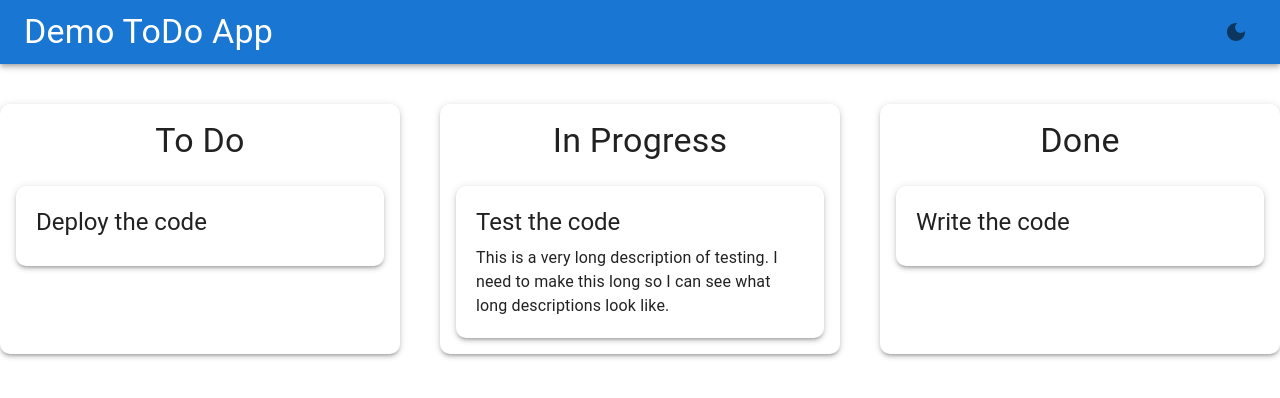
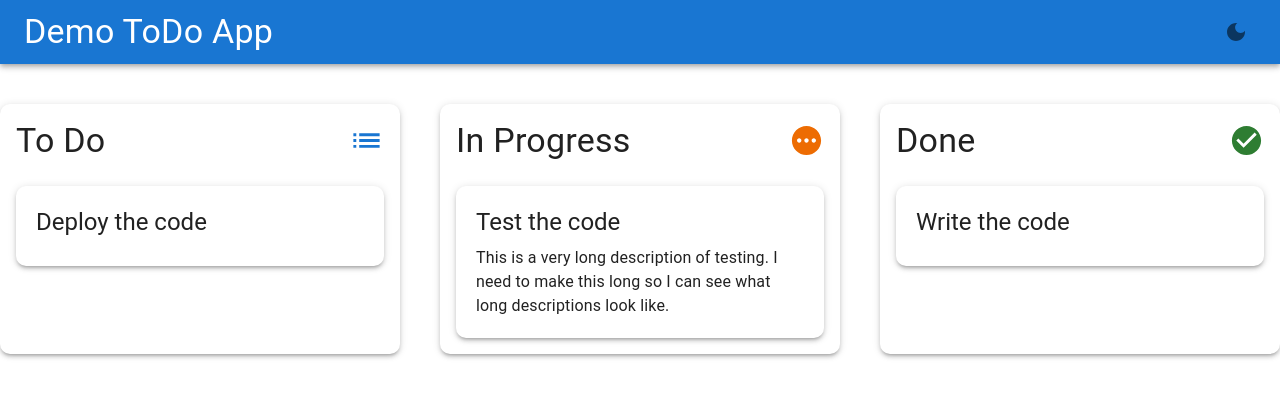
Before and after one commit to DalySoftware/ToDoDemo, a React (Vite) app in the folder frontend/: page / in a window 1280 px wide. Shown: the top 398 px of the page. Built offline with nearby package versions, Linux system fonts and the light colour scheme.

Commit message:
Add a status icon to columns

```diff
--- a/frontend/src/api/tasks.ts
+++ b/frontend/src/api/tasks.ts
@@ -8,7 +8,7 @@ const taskSchema = z.object({
 });
 
 type Task = z.infer<typeof taskSchema>;
-type TaskStatus = Pick<Task, "status">;
+type TaskStatus = Task["status"];
 
 export { taskStatuses };
 export type { Task, TaskStatus };
--- /dev/null
+++ b/frontend/src/components/StatusChip.tsx
@@ -0,0 +1,17 @@
+import { ReactNode } from "react";
+import { TaskStatus } from "../api/tasks";
+import ListIcon from '@mui/icons-material/List';
+import CheckCircle from "@mui/icons-material/CheckCircle";
+import PendingIcon from '@mui/icons-material/Pending';
+
+const mapping: Record<TaskStatus, ReactNode> =  {
+    "To Do": <ListIcon fontSize="large" color="primary"/>,
+    "In Progress": <PendingIcon  fontSize="large" color="warning"/>,
+    "Done": <CheckCircle  fontSize="large" color="success"/>,
+}
+
+const StatusIcon = ({status}: { status: TaskStatus}) => (
+    mapping[status]
+)
+
+export { StatusIcon }
--- a/frontend/src/components/StatusColumn.tsx
+++ b/frontend/src/components/StatusColumn.tsx
@@ -1,7 +1,8 @@
 import Card from "@mui/material/Card/Card";
 import Typography from "@mui/material/Typography/Typography";
-import { Task } from "../api/tasks";
+import { Task, TaskStatus } from "../api/tasks";
 import Stack from "@mui/material/Stack/Stack";
+import { StatusIcon } from "./StatusChip";
 
 const TaskCard = ({ task }: { task: Task }) => (
   <Card>
@@ -10,12 +11,12 @@ const TaskCard = ({ task }: { task: Task }) => (
       <Typography variant="h5" component="h3">
         {task.title}
       </Typography>
-      <Typography variant="body1">{task.description}</Typography>
+      <Typography variant="body1" sx={{textWrap: "pretty"}}>{task.description}</Typography>
     </Stack>
   </Card>
 );
 
-const StatusColumn = ({ status, tasks }: { status: string; tasks: Task[] }) => (
+const StatusColumn = ({ status, tasks }: { status: TaskStatus; tasks: Task[] }) => (
     <Card
         sx={{
             display: "flex",
@@ -24,10 +25,13 @@ const StatusColumn = ({ status, tasks }: { status: string; tasks: Task[] }) => (
             padding: 2,
         }}
     >
-        <Stack direction="column" spacing={3}>
-            <Typography component="h2" variant="h4" align="center">
-                {status}
-            </Typography>
+        <Stack  spacing={3}>
+            <Stack direction="row" alignItems="center" justifyContent="space-between">
+              <Typography component="h2" variant="h4" align="center">
+                  {status}
+              </Typography>
+              <StatusIcon status={status}/>
+            </Stack>
             {tasks.map((t) => (
                 <TaskCard task={t} key={t.title} />
             ))}
```
